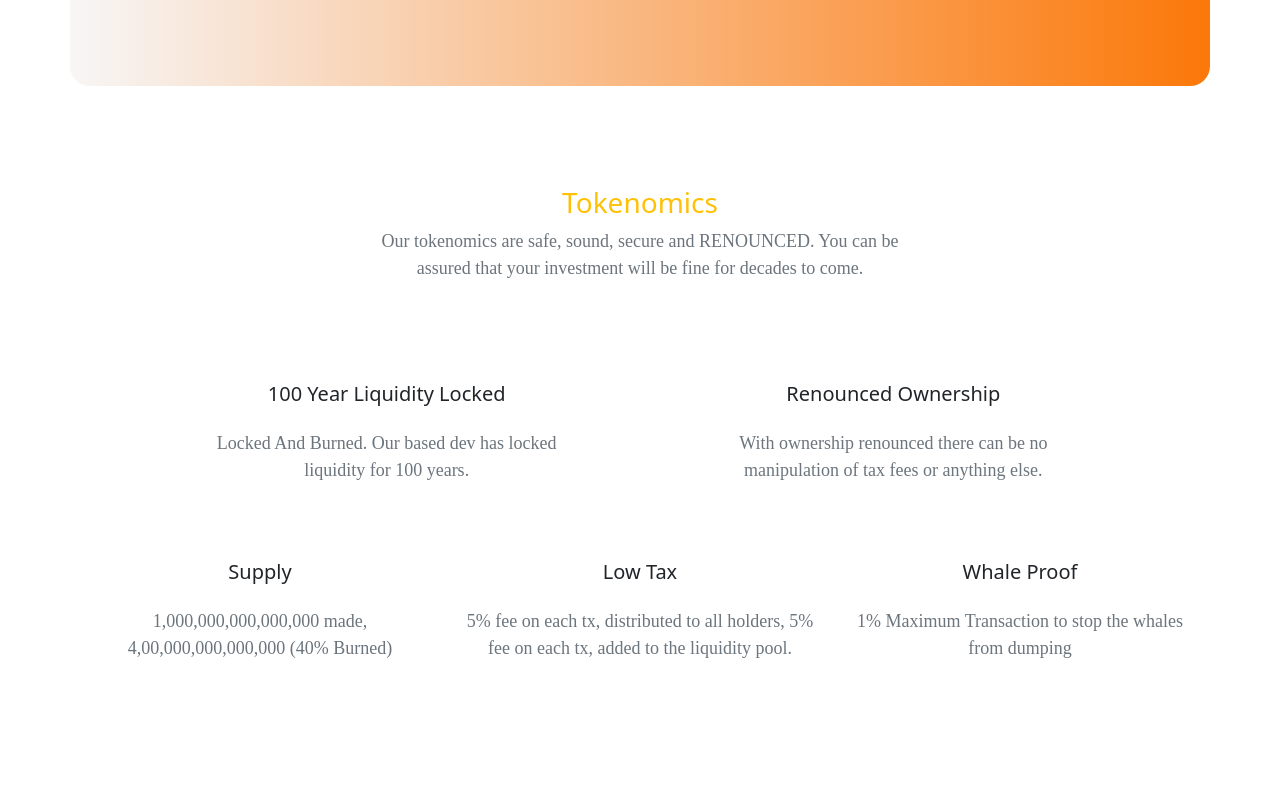
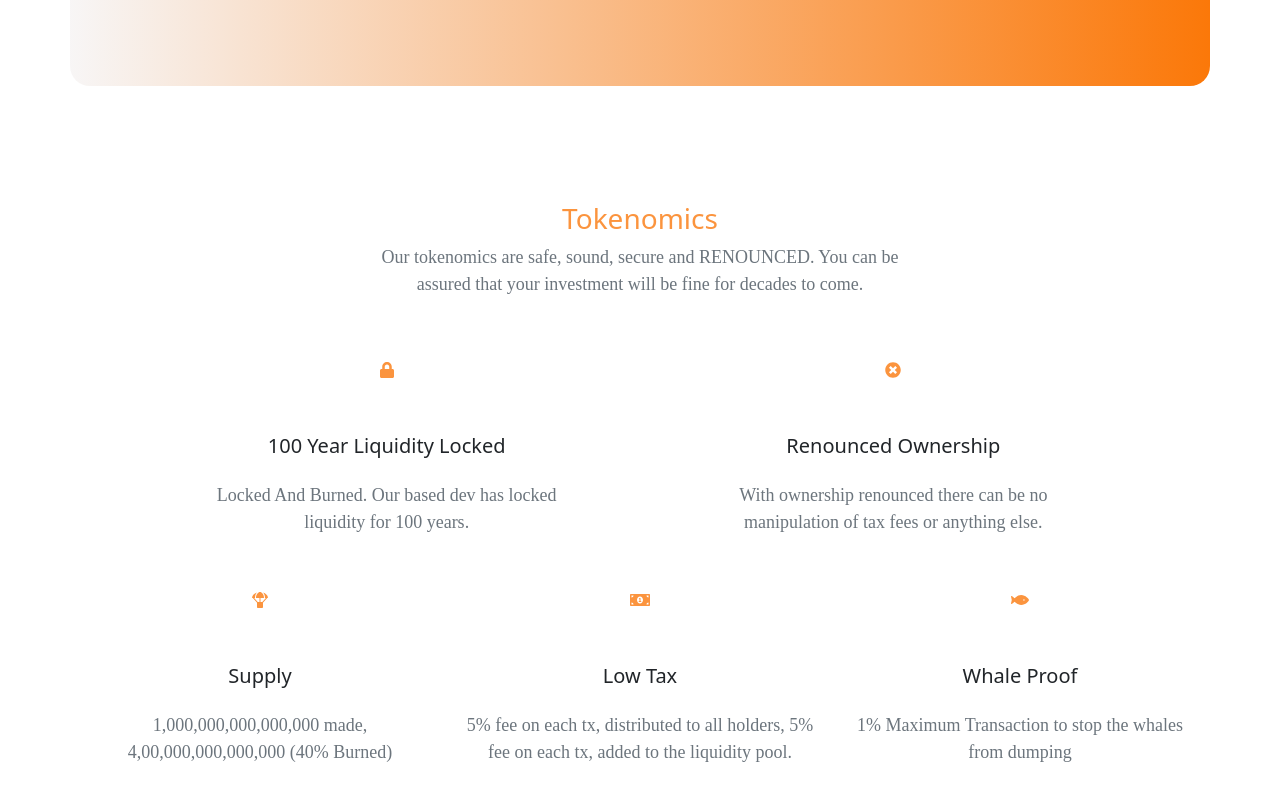
Before and after one commit to bingbingcryptkeeper/shibaslap, a Next.js app: page / in a window 1280 px wide. Shown: the part 628-1428 px from the top of the page. Built offline with nearby package versions, Linux system fonts and the light colour scheme; a web font is replaced by a local one.

Commit message:
added in colored icons

```diff
--- a/components/Tokenomics.js
+++ b/components/Tokenomics.js
@@ -1,14 +1,18 @@
 import React from 'react';
 import { Container, Row, Col } from "reactstrap";
+import { FontAwesomeIcon } from '@fortawesome/react-fontawesome'
+import { faLock, faTimesCircle, faParachuteBox, faMoneyBillAlt, faFish } from '@fortawesome/free-solid-svg-icons';
+
+
 const Tokenomics = () => {
   const upperServices = [
-    { title : "100 Year Liquidity Locked", desc : "Locked And Burned. Our based dev has locked liquidity for 100 years." },
-    { title : "Renounced Ownership", desc : "With ownership renounced there can be no manipulation of tax fees or anything else." },
+    { title : "100 Year Liquidity Locked", desc : "Locked And Burned. Our based dev has locked liquidity for 100 years.", icon: faLock },
+    { title : "Renounced Ownership", desc : "With ownership renounced there can be no manipulation of tax fees or anything else.", icon: faTimesCircle },
   ]
   const lowerServices = [
-    { title : "Supply", desc : " 1,000,000,000,000,000 made, 4,00,000,000,000,000 (40% Burned)" },
-    { title : "Low Tax", desc : "5% fee on each tx, distributed to all holders, 5% fee on each tx, added to the liquidity pool." },
-    { title : "Whale Proof", desc : "1%  Maximum Transaction to stop the whales from dumping" },
+    { title : "Supply", desc : " 1,000,000,000,000,000 made, 4,00,000,000,000,000 (40% Burned)", icon: faParachuteBox },
+    { title : "Low Tax", desc : "5% fee on each tx, distributed to all holders, 5% fee on each tx, added to the liquidity pool.", icon: faMoneyBillAlt },
+    { title : "Whale Proof", desc : "1%  Maximum Transaction to stop the whales from dumping", icon: faFish },
   ]
 
   return (
@@ -17,7 +21,7 @@ const Tokenomics = () => {
         <Row className="justify-content-center">
           <Col lg={6} md={8}>
             <div className="title text-center mb-5">
-              <h3 className="font-weight-normal text-dark"><span className="text-warning">Tokenomics</span></h3>
+              <h3 className="font-weight-normal text-dark"><span className="text-tokenomics">Tokenomics</span></h3>
               <p className="text-muted">Our tokenomics are safe, sound, secure and RENOUNCED. You can be assured that your investment will be fine for decades to come.</p>
             </div>
           </Col>
@@ -28,7 +32,7 @@ const Tokenomics = () => {
               <Col key={key} lg={4} md={6}>
                 <div className="service-card">
                   <div className="mb-5">
-                      <i className={service.icon}></i>
+                      <FontAwesomeIcon className="svg-tokenomics" icon={service.icon} color="#FB943E" />
                   </div>
                   <h5 className="text-dark font-weight-normal pt-1 mb-4">{service.title}</h5>
                   <p className="text-muted mb-4">{service.desc}</p>
@@ -43,7 +47,7 @@ const Tokenomics = () => {
               <Col key={key} lg={4} md={6}>
                 <div className="service-card">
                   <div className="mb-5">
-                      <i className={service.icon}></i>
+                    <FontAwesomeIcon className="svg-tokenomics" icon={service.icon} color="#FB943E" />
                   </div>
                   <h5 className="text-dark font-weight-normal pt-1 mb-4">{service.title}</h5>
                   <p className="text-muted mb-4">{service.desc}</p>
--- a/package.json
+++ b/package.json
@@ -8,6 +8,9 @@
     "lint": "next lint"
   },
   "dependencies": {
+    "@fortawesome/fontawesome-svg-core": "^1.2.36",
+    "@fortawesome/free-solid-svg-icons": "^5.15.4",
+    "@fortawesome/react-fontawesome": "^0.1.16",
     "bootstrap": "^5.1.3",
     "next": "latest",
     "next-optimized-images": "^2.6.2",
--- a/styles/tokenomics.css
+++ b/styles/tokenomics.css
@@ -1,7 +1,21 @@
 .upper-services {
   justify-content: space-evenly;
+}
+
+.mb-5 {
+  margin-top: 1rem;
+  margin-bottom: 2rem !important;
 }
 
 .service-card {
   text-align: center;
 }
+
+.text-tokenomics {
+  color:#FB943E;
+}
+
+.svg-tokenomics {
+  height: 48px;
+  width: 48px;
+}
```
Also changed, not shown: 1 other file (tests, documents, lock files or other folders).
